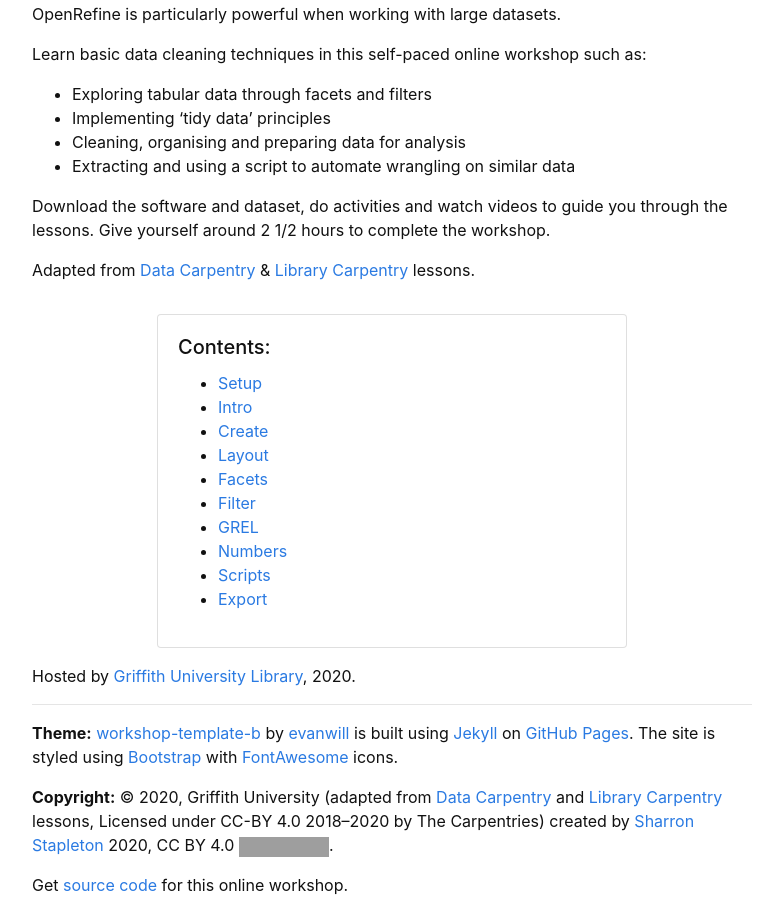
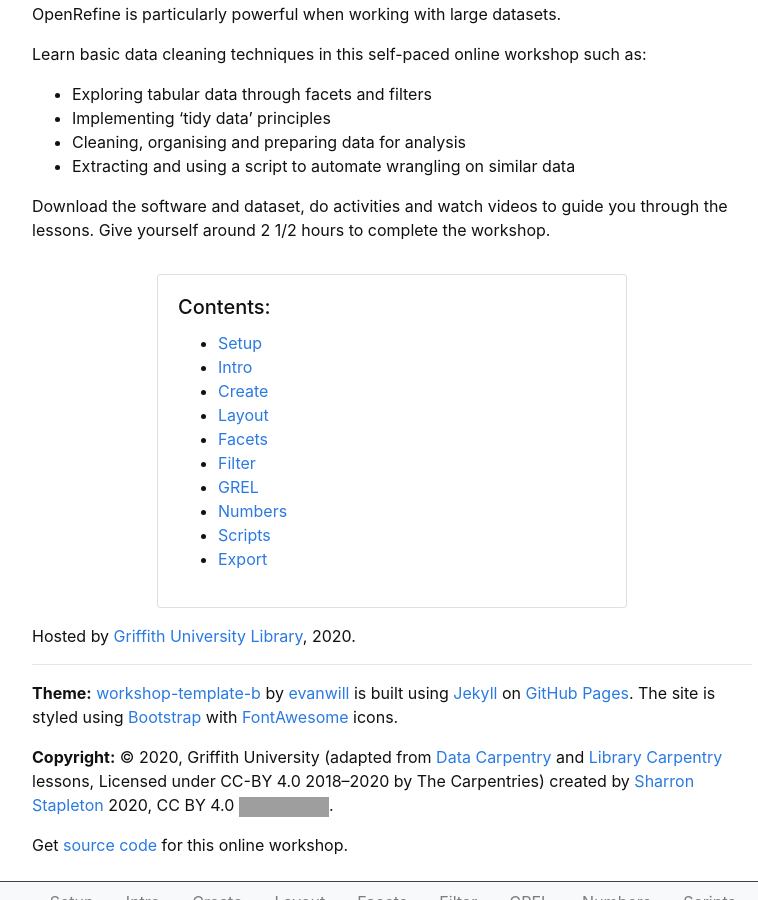
Before and after one commit to GULibrarySandbox/data-vis-basics, a Jekyll site: the page built from index.md, in a window 1280 px wide and 900 px high, scrolled down 522 px. Shown: the whole window, without its empty margins (248-1006 px from the left). Built offline with Jekyll 4.4.1, drawn with Linux system fonts in a browser that asks for light colours; grey boxes are pictures that could not be loaded.

Commit message:
Update index.md

```diff
--- a/index.md
+++ b/index.md
@@ -18,7 +18,6 @@ Learn basic data cleaning techniques in this self-paced online workshop such as:
 
 Download the software and dataset, do activities and watch videos to guide you through the lessons. Give yourself around 2 1/2 hours to complete the workshop.
 
-Adapted from [Data Carpentry](https://datacarpentry.org/lessons/#social-science-curriculum/) & [Library Carpentry](https://librarycarpentry.org/lessons/) lessons.
 
 {% include toc.html %}
 
```
